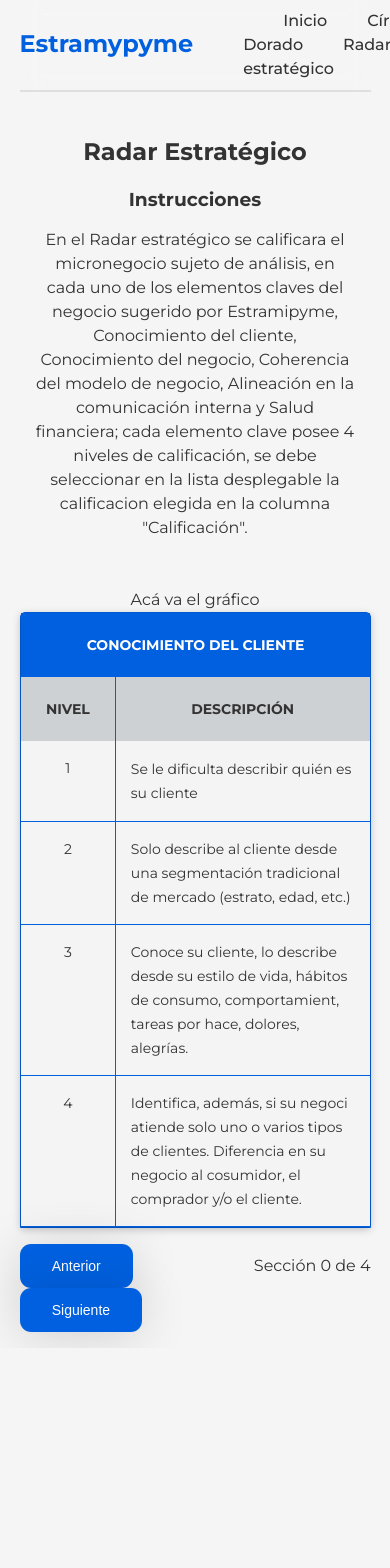
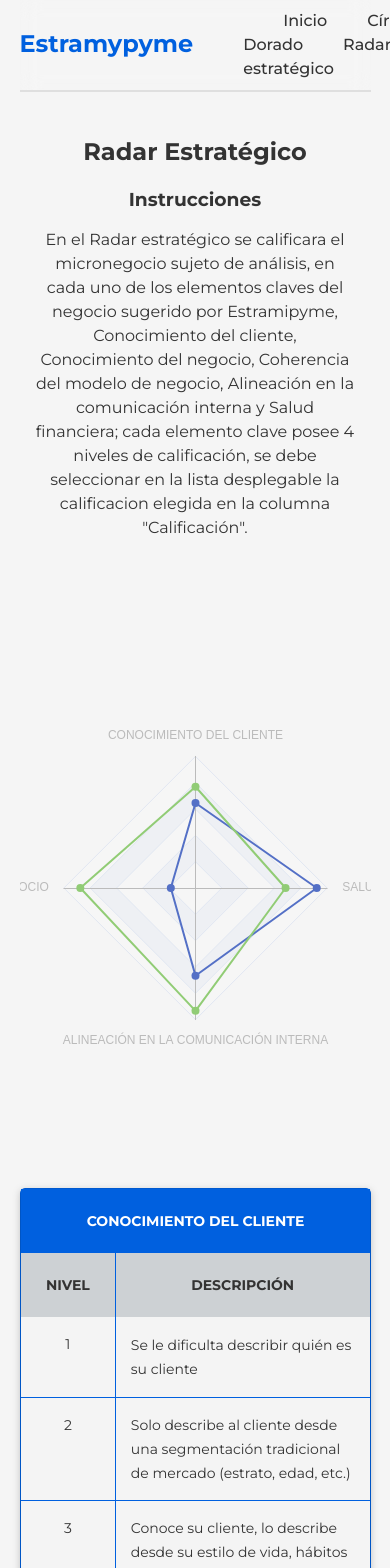
Before and after one commit to Daniel-JFA/RetoGrupo1, an Angular app in the folder reto1-estramypyme/angularReto1/: page /radar-estrategico in a window 390 px wide. Shown: the top 1568 px of the page. Before the commit the page ends 1348 px from the top, so only its background shows below. Built offline with nearby package versions, Linux system fonts and the light colour scheme.

Commit message:
Se agrega gráfica radar, pero sin funcionalidades todavía

```diff
--- a/reto1-estramypyme/angularReto1/src/app/domain/circuloDorado/circulo-dorado-page/circulo-dorado-page.component.css
+++ b/reto1-estramypyme/angularReto1/src/app/domain/circuloDorado/circulo-dorado-page/circulo-dorado-page.component.css
@@ -1,34 +1,3 @@
-.contenedor {
-  width: 100%;
-  display: flex;
-  flex-wrap: wrap;
-  align-items: center;
-  gap: 1em;
-  justify-content: space-between;
-  margin-bottom: 1em;
-
-}
-
-.contenedor__circulo {
-  width: 45%;
-}
-
-#mainRespuestas {
-  display: flex;
-  flex-direction: column;
-  justify-content: center;
-  width: 100%;
-  height: 90vh;
-}
-
-.contenedor__seccion__preguntas {
-  width: 50%;
-  display: flex;
-  flex-direction: column;
-  justify-content: center;
-  gap: 1em;
-}
-
 .informacion {
   display: flex;
   flex-direction: column;
@@ -90,18 +59,3 @@
 .card__titulo img {
   width: 2.3em;
 }
-
-@media (max-width: 786px) {
-    .contenedor__seccion__preguntas {
-      width: 100%;
-      display: flex;
-      flex-direction: column;
-      justify-content: center;
-      gap: 1em;
-      margin: 1em;
-    }
-
-    .contenedor__circulo {
-      width: 100%;
-    }
-    }
--- a/reto1-estramypyme/angularReto1/src/app/domain/circuloDorado/circulo-dorado-page/circulo-dorado-page.component.html
+++ b/reto1-estramypyme/angularReto1/src/app/domain/circuloDorado/circulo-dorado-page/circulo-dorado-page.component.html
@@ -44,11 +44,4 @@
       </div>
     </div>
   </section>
-  <section class="contenedor">
-    <div class="contenedor__circulo">
-      <div id="mainRespuestas" #mainRespuestas></div>
-    </div>
-    <section class="contenedor__seccion__preguntas">
-      <app-formulario-preguntas></app-formulario-preguntas>
-    </section>
-  </section>
+  <app-formulario-preguntas></app-formulario-preguntas>
--- a/reto1-estramypyme/angularReto1/src/app/domain/circuloDorado/formulario-preguntas/formulario-preguntas.component.css
+++ b/reto1-estramypyme/angularReto1/src/app/domain/circuloDorado/formulario-preguntas/formulario-preguntas.component.css
@@ -1,3 +1,33 @@
+.contenedor {
+  width: 100%;
+  display: flex;
+  flex-wrap: wrap;
+  align-items: center;
+  gap: 1em;
+  justify-content: space-between;
+  margin-bottom: 1em;
+}
+
+.contenedor__circulo {
+  width: 45%;
+}
+
+#mainRespuestas {
+  display: flex;
+  flex-direction: column;
+  justify-content: center;
+  width: 100%;
+  height: 90vh;
+}
+
+.contenedor__seccion__preguntas {
+  width: 50%;
+  display: flex;
+  flex-direction: column;
+  justify-content: center;
+  gap: 1em;
+}
+
 .contenedor__seccion__preguntas__descripcion {
   display: flex;
   flex-direction: column;
@@ -293,6 +323,10 @@ button.swal2-styled.swal2-confirm {
     flex-direction: column;
     justify-content: center;
     gap: 1em;
+    margin: 1em;
   }
 
+  .contenedor__circulo {
+    width: 100%;
+  }
 }
--- a/reto1-estramypyme/angularReto1/src/app/domain/circuloDorado/formulario-preguntas/formulario-preguntas.component.html
+++ b/reto1-estramypyme/angularReto1/src/app/domain/circuloDorado/formulario-preguntas/formulario-preguntas.component.html
@@ -1,14 +1,24 @@
+<section class="contenedor">
+  <div class="contenedor__circulo">
+    <div id="mainRespuestas" #mainRespuestas></div>
+  </div>
+  <section class="contenedor__seccion__preguntas">
     <div class="contenedor__seccion__preguntas__descripcion">
       <p>
-    En esta sección, encontrarás una serie de preguntas diseñadas para evaluar
-    tu PYME a través del 'Círculo Dorado'.<br />
+        En esta sección, encontrarás una serie de preguntas diseñadas para
+        evaluar tu PYME a través del 'Círculo Dorado'.<br />
         <span style="color: #0060df; font-weight: 600"
           >¡Comienza a evaluar! 🔎</span
         >
       </p>
     </div>
     <div class="contenedor-tabla">
-  <input type="radio" name="slider" id="porque" [checked]="isPorQueChecked" />
+      <input
+        type="radio"
+        name="slider"
+        id="porque"
+        [checked]="isPorQueChecked"
+      />
       <input type="radio" name="slider" id="como" [checked]="isComoChecked" />
       <input type="radio" name="slider" id="que" [checked]="isQueChecked" />
       <nav>
@@ -105,3 +115,5 @@
         </div>
       </section>
     </div>
+  </section>
+</section>
--- a/reto1-estramypyme/angularReto1/src/app/domain/radarEstrategico/formulario-preguntas-radar/formulario-preguntas-radar.component.css
+++ b/reto1-estramypyme/angularReto1/src/app/domain/radarEstrategico/formulario-preguntas-radar/formulario-preguntas-radar.component.css
@@ -1,3 +1,25 @@
+.seccion__preguntas {
+  width: 100%;
+  display: flex;
+  flex-wrap: wrap;
+  margin-bottom: 1em;
+}
+
+.contenedor__grafica {
+  width: 50%;
+  display: flex;
+  justify-content: center;
+}
+
+
+.contenedor__preguntas {
+  width: 50%;
+  display: flex;
+  flex-direction: column;
+  justify-content: center;
+  gap: 1em;
+}
+
 .contenedor__tabla {
   border: solid 1px #0060df;
   border-radius: 5px 5px 0 0;
@@ -51,7 +73,6 @@ tbody tr {
   border-bottom: solid 1px #0060df;
 }
 
-
 tbody tr:hover {
   background: #dee0e2;
   cursor: pointer;
@@ -91,3 +112,25 @@ tbody tr:active {
   color: white;
   box-shadow: 0px 4px 49px 0px rgba(0, 0, 0, 0.15);
 }
+
+@media (max-width: 786px) {
+  .seccion__preguntas {
+    display: flex;
+    justify-content: center;
+    flex-direction: column;
+    flex-wrap: wrap;
+    margin-bottom: 1em;
+  }
+
+  .contenedor__grafica {
+    width: 100%;
+    display: flex;
+    justify-content: center;
+  }
+
+  .contenedor__preguntas {
+    width: 100%;
+    display: flex;
+    justify-content: center;
+  }
+}
--- a/reto1-estramypyme/angularReto1/src/app/domain/radarEstrategico/formulario-preguntas-radar/formulario-preguntas-radar.component.html
+++ b/reto1-estramypyme/angularReto1/src/app/domain/radarEstrategico/formulario-preguntas-radar/formulario-preguntas-radar.component.html
@@ -1,3 +1,8 @@
+<section class="seccion__preguntas">
+  <div class="contenedor__grafica">
+    <div #graficaRadar style="width: 600px; height: 600px;"></div>
+  </div>
+  <div class="contenedor__preguntas">
     <div class="contenedor__tabla">
       <table>
         <thead>
@@ -61,11 +66,20 @@
         </tbody>
       </table>
     </div>
-<div class="contenedor-anterior-siguiente" id="contenedor-anterior-siguiente">
+    <div
+      class="contenedor-anterior-siguiente"
+      id="contenedor-anterior-siguiente"
+    >
       <button class="botonPrimario" id="botonPrimario">Anterior</button>
       <div>Sección {{ indexPregunta }} de {{ preguntasRadar.length }}</div>
 
-  <button class="botonPrimario" id="botonPrimario" (click)="manejarSiguiente()">
+      <button
+        class="botonPrimario"
+        id="botonPrimario"
+        (click)="manejarSiguiente()"
+      >
         Siguiente
       </button>
     </div>
+  </div>
+</section>
--- a/reto1-estramypyme/angularReto1/src/app/domain/radarEstrategico/formulario-preguntas-radar/formulario-preguntas-radar.component.ts
+++ b/reto1-estramypyme/angularReto1/src/app/domain/radarEstrategico/formulario-preguntas-radar/formulario-preguntas-radar.component.ts
@@ -1,8 +1,16 @@
-import { Component, OnInit, SimpleChanges } from '@angular/core';
+import {
+  AfterViewInit,
+  Component,
+  ElementRef,
+  OnInit,
+  SimpleChanges,
+  ViewChild,
+} from '@angular/core';
 import { PreguntasRadarService } from '../services/preguntas-radar.service';
 import Swal from 'sweetalert2';
-import { number } from 'echarts';
 import { CommonModule } from '@angular/common';
+import * as echarts from 'echarts';
+
 
 @Component({
   selector: 'app-formulario-preguntas-radar',
@@ -11,7 +19,7 @@ import { CommonModule } from '@angular/common';
   templateUrl: './formulario-preguntas-radar.component.html',
   styleUrl: './formulario-preguntas-radar.component.css',
 })
-export class FormularioPreguntasRadarComponent implements OnInit {
+export class FormularioPreguntasRadarComponent implements OnInit, AfterViewInit {
   //Propiedades de la clase o variables que se declaran dentro de una clase)
   preguntasRadar: any[] = [];
   niveles: any;
@@ -19,6 +27,7 @@ export class FormularioPreguntasRadarComponent implements OnInit {
   indexPregunta: number = 0;
   preguntaSeleccionada: any;
   objetoPregunta: any;
+  contenedorGrafica: any;
 
   /*"Inyecta el servicio PreguntasRadarService en la clase y crea una propiedad privada preguntaRadarService
   para acceder a sus métodos y propiedades."*/
@@ -70,4 +79,38 @@ export class FormularioPreguntasRadarComponent implements OnInit {
     this.indexPregunta++;
     this.cargarPreguntaRadar(this.indexPregunta);
   }
+
+  @ViewChild('graficaRadar') contenedor!: ElementRef;
+
+  ngAfterViewInit() {
+    this.contenedorGrafica = echarts.init(this.contenedor.nativeElement);
+    const opciones = {
+      radar: {
+        // shape: 'circle',
+        indicator: [
+          { name: 'CONOCIMIENTO DEL CLIENTE', max: 6500 },
+          { name: 'CONOCIMIENTO DEL NEGOCIO', max: 16000 },
+          { name: 'ALINEACIÓN EN LA COMUNICACIÓN INTERNA', max: 30000 },
+          { name: 'SALUD FINANCIERA', max: 38000 },
+        ],
+      },
+      series: [
+        {
+          name: 'Budget vs spending',
+          type: 'radar',
+          data: [
+            {
+              value: [4200, 3000, 20000, 35000, 50000, 18000],
+              name: 'Allocated Budget',
+            },
+            {
+              value: [5000, 14000, 28000, 26000, 42000, 21000],
+              name: 'Actual Spending',
+            },
+          ],
+        },
+      ],
+    };
+    this.contenedorGrafica.setOption(opciones);
+  }
 }
--- a/reto1-estramypyme/angularReto1/src/app/domain/radarEstrategico/radar-estrategico-page/radar-estrategico-page.component.css
+++ b/reto1-estramypyme/angularReto1/src/app/domain/radarEstrategico/radar-estrategico-page/radar-estrategico-page.component.css
@@ -25,46 +25,3 @@
   text-align: center;
   margin: 0;
 }
-
-.seccion__preguntas {
-  width: 100%;
-  display: flex;
-  flex-wrap: wrap;
-  margin-bottom: 1em;
-}
-
-.contenedor__grafica {
-  width: 50%;
-  display: flex;
-  justify-content: center;
-}
-
-.contenedor__preguntas {
-  width: 50%;
-  display: flex;
-  justify-content: center;
-  gap: 20em;
-}
-
-@media (max-width: 786px) {
-  .seccion__preguntas {
-    display: flex;
-    justify-content: center;
-    flex-direction: column;
-    flex-wrap: wrap;
-    margin-bottom: 1em;
-  }
-
-  .contenedor__grafica {
-    width: 100%;
-    display: flex;
-    justify-content: center;
-  }
-
-  .contenedor__preguntas {
-    width: 100%;
-    display: flex;
-    justify-content: center;
-  }
-
-}
--- a/reto1-estramypyme/angularReto1/src/app/domain/radarEstrategico/radar-estrategico-page/radar-estrategico-page.component.html
+++ b/reto1-estramypyme/angularReto1/src/app/domain/radarEstrategico/radar-estrategico-page/radar-estrategico-page.component.html
@@ -17,9 +17,4 @@
     </div>
   </div>
 </section>
-<section class="seccion__preguntas">
-  <div class="contenedor__grafica"><div>Acá va el gráfico</div></div>
-  <div class="contenedor__preguntas">
-  <app-formulario-preguntas-radar></app-formulario-preguntas-radar>
-</div>
-</section>
+<app-formulario-preguntas-radar></app-formulario-preguntas-radar>
--- a/reto1-estramypyme/angularReto1/src/app/domain/radarEstrategico/radar-estrategico-page/radar-estrategico-page.component.ts
+++ b/reto1-estramypyme/angularReto1/src/app/domain/radarEstrategico/radar-estrategico-page/radar-estrategico-page.component.ts
@@ -1,4 +1,4 @@
-import { Component } from '@angular/core';
+import { Component} from '@angular/core';
 import { HeaderComponent } from '../../header/header.component';
 import { FormularioPreguntasRadarComponent } from '../formulario-preguntas-radar/formulario-preguntas-radar.component';
 
@@ -9,4 +9,6 @@ import { FormularioPreguntasRadarComponent } from '../formulario-preguntas-radar
   templateUrl: './radar-estrategico-page.component.html',
   styleUrl: './radar-estrategico-page.component.css',
 })
-export class RadarEstrategicoPageComponent {}
+export class RadarEstrategicoPageComponent{
+
+}
--- a/reto1-estramypyme/angularReto1/src/index.html
+++ b/reto1-estramypyme/angularReto1/src/index.html
@@ -8,6 +8,7 @@
   <link rel="preconnect" href="https://fonts.gstatic.com" crossorigin />
   <link href="https://fonts.googleapis.com/css2?family=Montserrat:ital,wght@0,100..900;1,100..900&display=swap"
     rel="stylesheet" />
+    <script src="https://cdn.jsdelivr.net/npm/echarts/dist/echarts.min.js"></script>
 </head>
 <body>
   <app-root></app-root>
```
Lines whose indentation alone changed are shown as unchanged.
